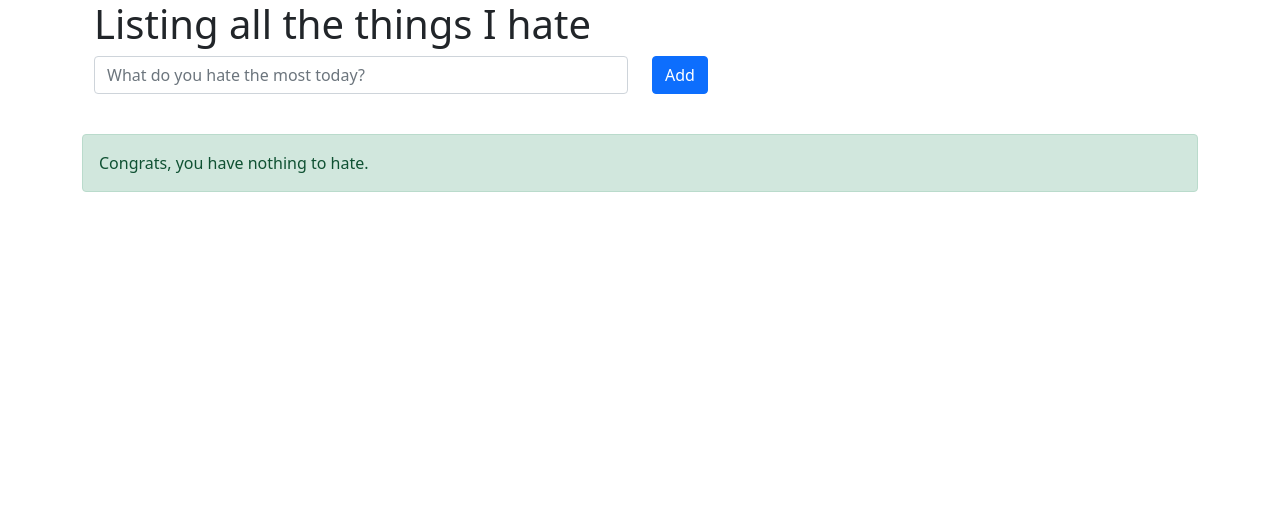
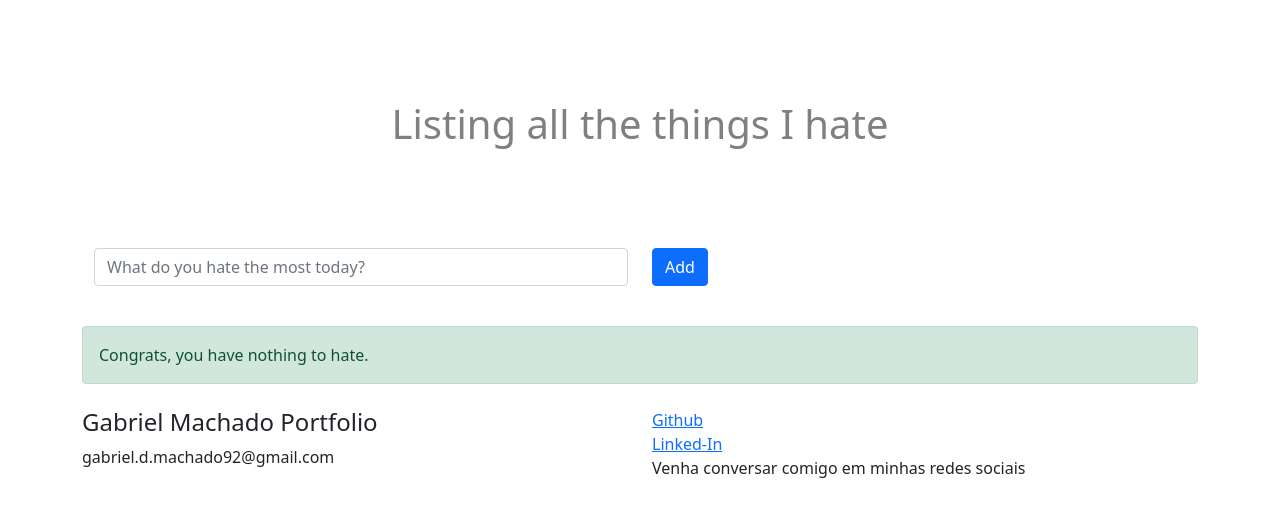
Before and after one commit to GabrielDMachado92/things-i-hate, a React (Create React App) app in the folder front-end/: page / in a window 1280 px wide. Shown: the top 516 px of the page. Built offline with nearby package versions, Linux system fonts and the light colour scheme.

Commit message:
Adding footer

```diff
--- a/front-end/src/App.js
+++ b/front-end/src/App.js
@@ -4,6 +4,7 @@ import AddItem from "./components/AddItem";
 import Header from "./components/Header";
 import "bootstrap/dist/css/bootstrap.min.css";
 import ListItem from "./components/ListItem";
+import Footer from "./components/Footer";
 
 function App() {
   const [listItems, setListItems] = useState([]);
@@ -69,6 +70,7 @@ function App() {
             </Alert>
           )}
         </Container>
+        <Footer />
       </Container>
     </div>
   );
--- /dev/null
+++ b/front-end/src/components/Footer.js
@@ -0,0 +1,45 @@
+import React from "react";
+import { Container, Row, Col, ListGroup } from "react-bootstrap";
+
+const Footer = ({ title }) => {
+  return (
+    <>
+      <style type="text/css">
+        {`
+
+  `}
+      </style>
+      <Container className="mt-4">
+        <Row className="justify-content-center">
+          <Col>
+            <h4>Gabriel Machado Portfolio</h4>
+            <div>
+              gabriel.d.machado92@gmail.com <br />
+            </div>
+          </Col>
+          <Col>
+            <div>
+              <a
+                href="https://github.com/GabrielDMachado92/"
+                target={"_blank"}
+                rel="noreferrer"
+              >
+                Github
+              </a>
+              <br></br>
+              <a
+                href="https://www.linkedin.com/in/gabrieldmachado/"
+                target={"_blank"}
+                rel="noreferrer"
+              >
+                Linked-In
+              </a>
+            </div>
+            <div>Venha conversar comigo em minhas redes sociais</div>
+          </Col>
+        </Row>
+      </Container>
+    </>
+  );
+};
+export default Footer;
--- a/front-end/src/components/Header.js
+++ b/front-end/src/components/Header.js
@@ -1,15 +1,28 @@
 import React from "react";
 import { Container } from "react-bootstrap";
 
-const navbarStyle = {
-  backgroundColor: "lightblue",
-};
-
 const Header = ({ title }) => {
   return (
-    <Container>
-      <h1>Listing all the things I hate</h1>
-    </Container>
+    <>
+      <style type="text/css">
+        {`
+    #head1 {
+      background-color: light-blue;
+      color: gray;
+      margin-top: 100px;
+      margin-bottom: 100px;
+      text-align: center;
+
+
+    }
+
+
+    `}
+      </style>
+      <Container id="head1">
+        <h1>Listing all the things I hate</h1>
+      </Container>
+    </>
   );
 };
 export default Header;
```
